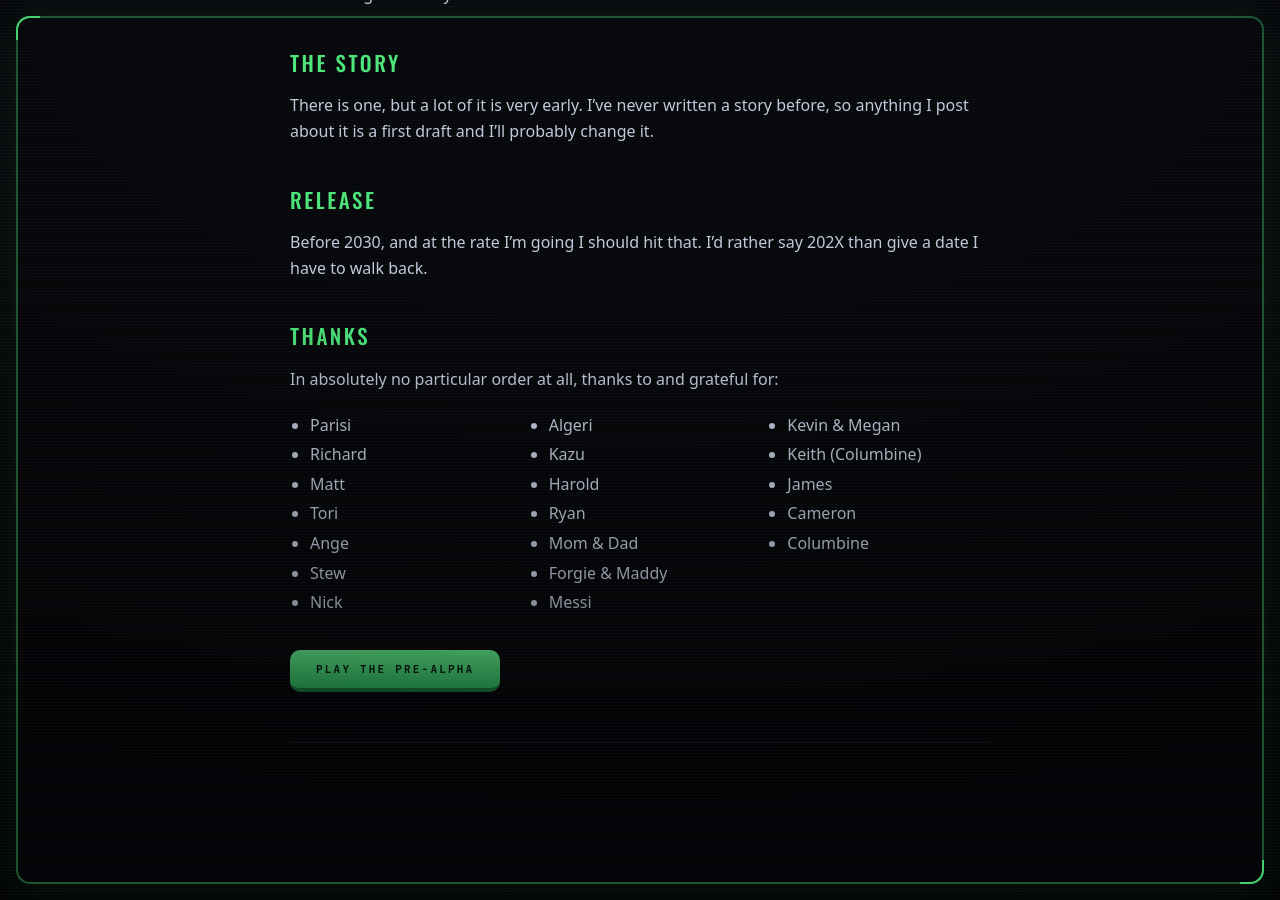
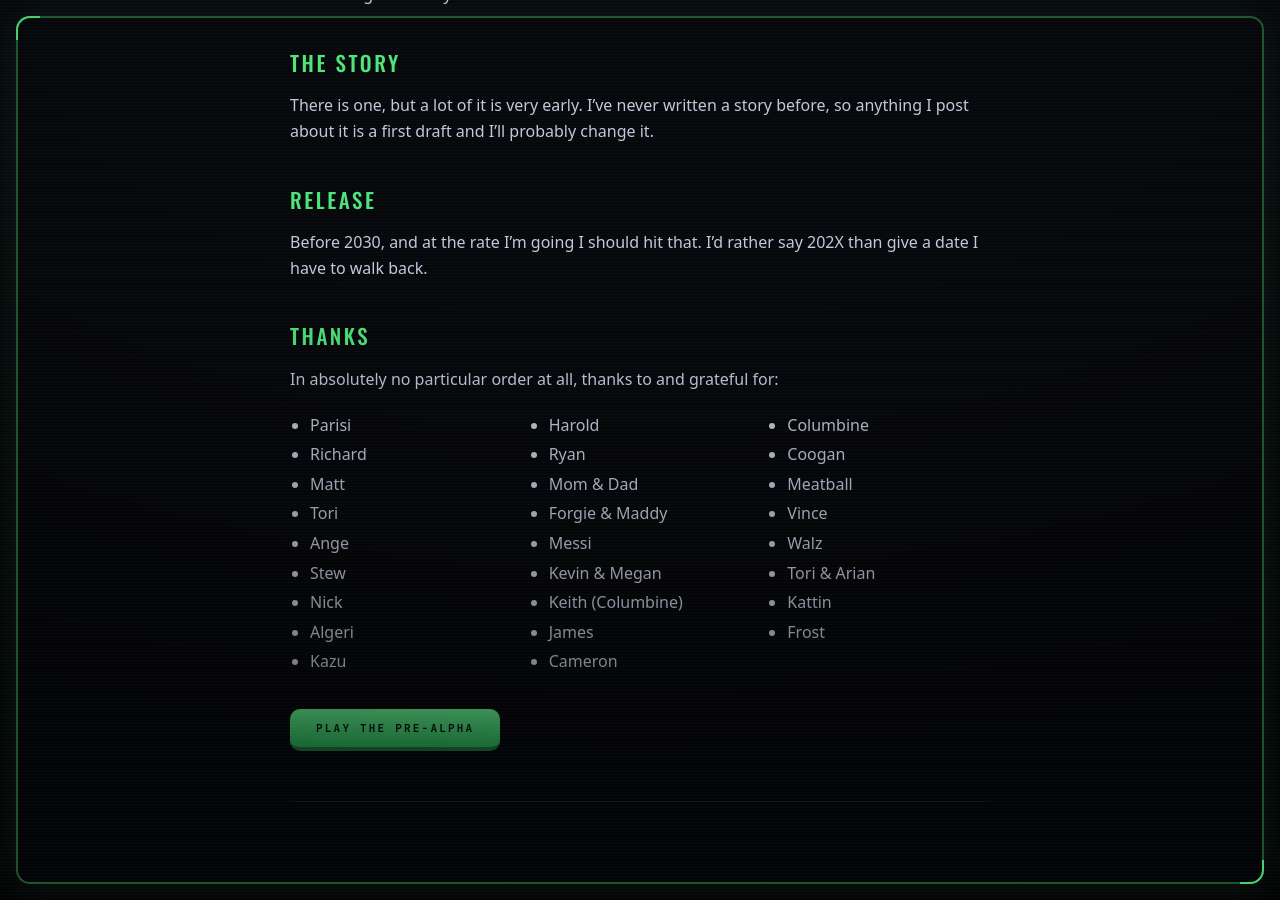
Before and after one commit to WhitleyStriber/drith.github.io, a Jekyll site: the page built from _posts/2026-08-01-drith-an-introduction.md, in a window 1280 px wide and 900 px high, scrolled down 2340 px. Built offline with Jekyll 4.4.1, drawn with Linux system fonts in a browser that asks for light colours.

Commit message:
Devlog: add Coogan, Meatball, Vince, Walz, Tori & Arian, Kattin, Frost to thanks

```diff
--- a/_posts/2026-08-01-drith-an-introduction.md
+++ b/_posts/2026-08-01-drith-an-introduction.md
@@ -127,4 +127,11 @@ In absolutely no particular order at all, thanks to and grateful for:
   <li>James</li>
   <li>Cameron</li>
   <li>Columbine</li>
+  <li>Coogan</li>
+  <li>Meatball</li>
+  <li>Vince</li>
+  <li>Walz</li>
+  <li>Tori &amp; Arian</li>
+  <li>Kattin</li>
+  <li>Frost</li>
 </ul>
```
